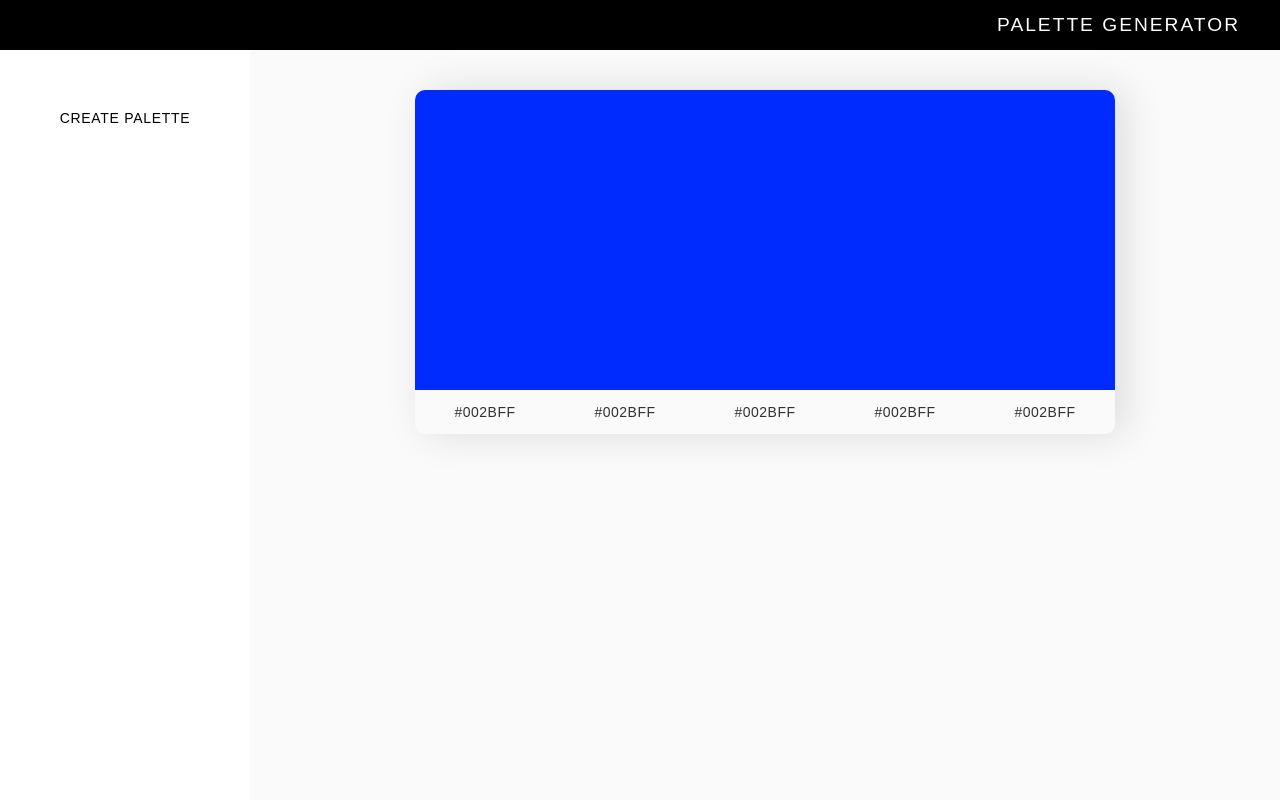
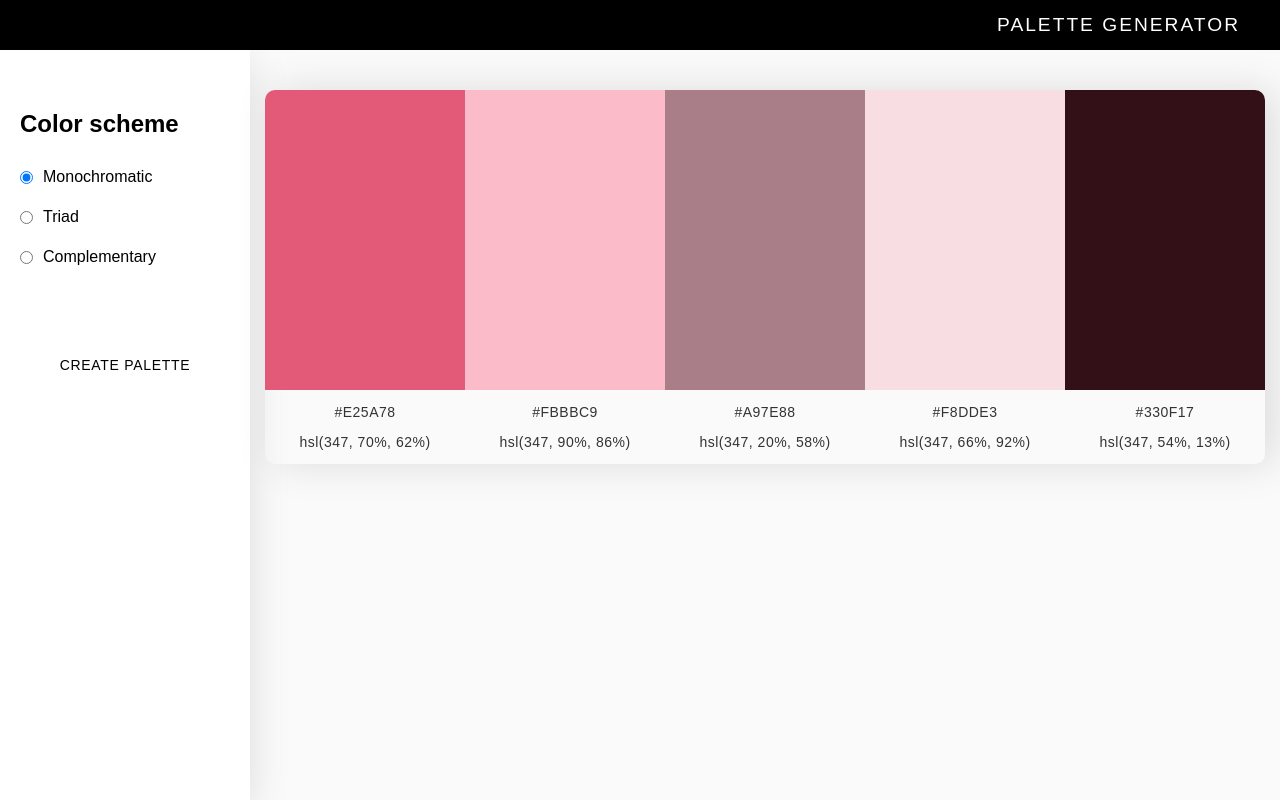
Before and after one commit to eTallang/palette-generator, an Angular app: page / in a window 1280 px wide. Built offline with nearby package versions, Linux system fonts and the light colour scheme; a web font is replaced by a local one.

Commit message:
feat(color): add radios for other color modes

```diff
--- a/src/app/app.component.html
+++ b/src/app/app.component.html
@@ -3,6 +3,19 @@
 </header>
 <main>
   <div class="sidenav">
+    <h2>Color scheme</h2>
+    <div class="radio">
+      <input type="radio" name="spectrum" id="monochromatic" value="monochromatic" checked />
+      <label for="monochromatic">Monochromatic</label>
+    </div>
+    <div class="radio">
+      <input type="radio" name="spectrum" id="triad" value="triad" />
+      <label for="triad">Triad</label>
+    </div>
+    <div class="radio">
+      <input type="radio" name="spectrum" id="complementary" value="complementary" />
+      <label for="complementary">Complementary</label>
+    </div>
     <button (click)="generatePalette()" class="generate-palette-button">Create palette</button>
   </div>
 
--- a/src/app/app.component.scss
+++ b/src/app/app.component.scss
@@ -26,13 +26,29 @@ main {
   box-sizing: border-box;
   height: calc(100vh - #{$sidenav-height});
   box-sizing: border-box;
-  box-shadow: 0px 10 40px rgba(0, 0, 0, 0.12);
+  box-shadow: 0px 10px 40px rgba(0, 0, 0, 0.12);
   display: flex;
   flex-direction: column;
+
+  input[type='radio'],
+  label {
+    cursor: pointer;
+  }
+}
+
+.radio {
+  display: flex;
+  height: 40px;
+  align-items: center;
+
+  label {
+    margin-left: 10px;
+  }
 }
 
 .generate-palette-button {
-    align-self: flex-end;
+  margin-top: 60px;
+  align-self: flex-end;
   text-transform: uppercase;
   letter-spacing: 0.7px;
   font-size: 0.875rem;
@@ -54,7 +70,7 @@ main {
   box-shadow: 10px 0 40px rgba(0, 0, 0, 0.12);
   display: flex;
   width: 100%;
-  max-width: 700px;
+  max-width: 1000px;
   margin: 40px auto;
   box-sizing: border-box;
 }
--- a/src/app/app.component.ts
+++ b/src/app/app.component.ts
@@ -10,11 +10,11 @@ type ShadeMode = 'monochromatic' | 'triad' | 'complementary';
 })
 export class AppComponent {
   colors: HslColor[] = [
-    { hue: 230, lightness: 50, saturation: 100 },
-    { hue: 230, lightness: 50, saturation: 100 },
-    { hue: 230, lightness: 50, saturation: 100 },
-    { hue: 230, lightness: 50, saturation: 100 },
-    { hue: 230, lightness: 50, saturation: 100 }
+    { hue: 347, saturation: 70, lightness: 62 },
+    { hue: 347, saturation: 90, lightness: 86 },
+    { hue: 347, saturation: 20, lightness: 58 },
+    { hue: 347, saturation: 66, lightness: 92 },
+    { hue: 347, saturation: 54, lightness: 13 }
   ];
   mode: ShadeMode = 'monochromatic';
 
@@ -32,10 +32,10 @@ export class AppComponent {
   }
 
   private randomHue(): number {
-    return Math.random() * 360;
+    return Math.round(Math.random() * 360);
   }
 
   private randomPercent(): number {
-    return Math.random() * 100;
+    return Math.round(Math.random() * 100);
   }
 }
--- a/src/app/color/color.component.html
+++ b/src/app/color/color.component.html
@@ -1,2 +1,3 @@
 <div class="color" [ngStyle]="{'background-color': 'hsl(' + h + ', ' + s + '%, ' + l + '%)'}"></div>
 <p class="hex">#{{hex}}</p>
+<p class="hex">hsl({{h}}, {{s}}%, {{l}}%)</p>
```
